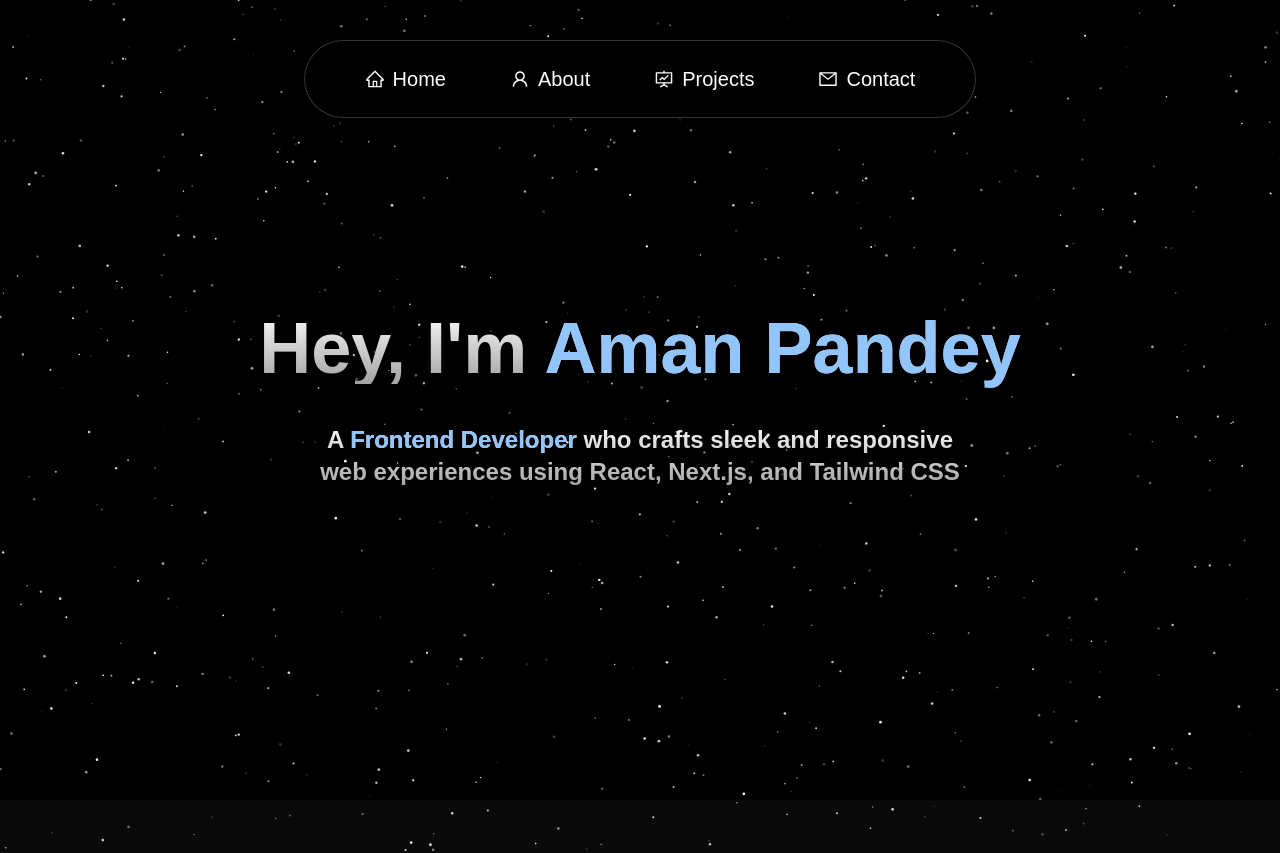
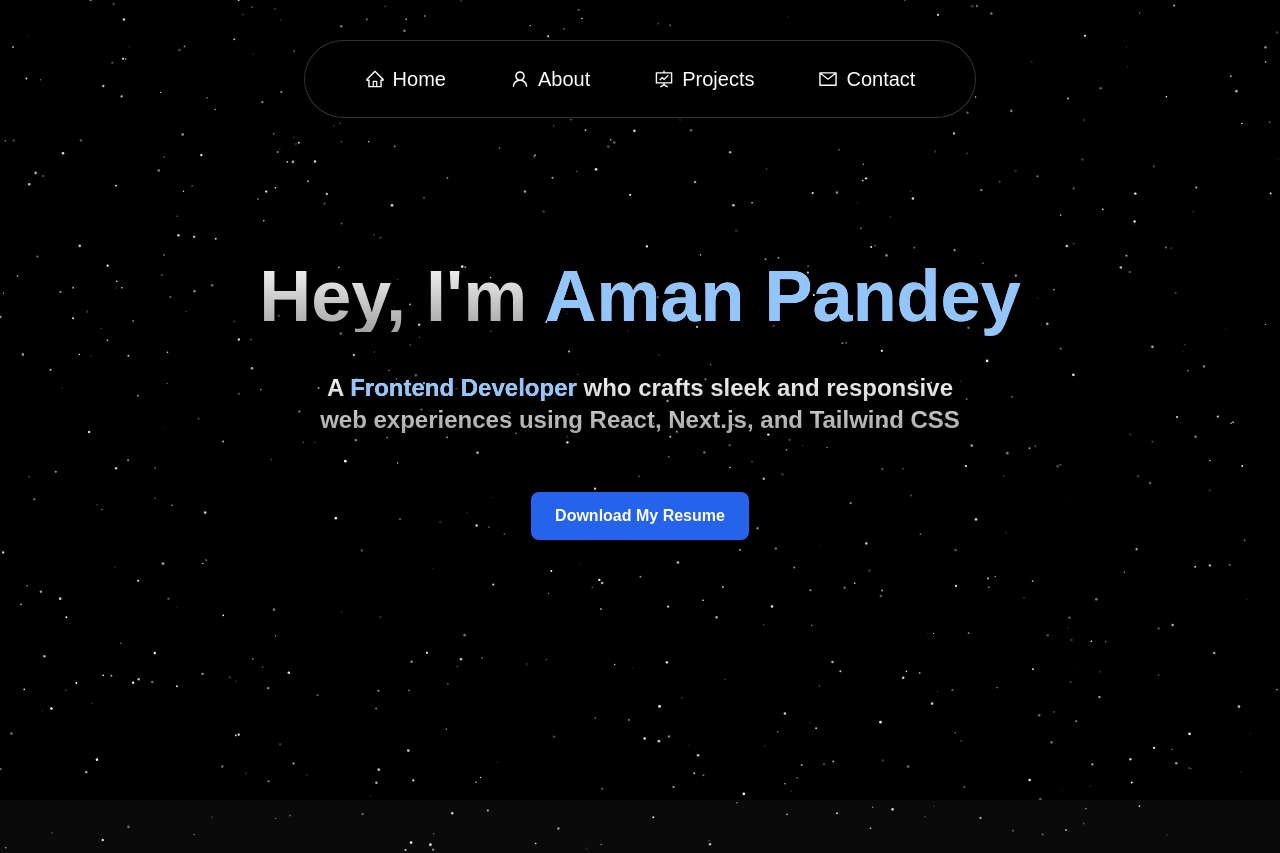
Before and after one commit to amanpandey3956/Portfolio, a Next.js app: page / in a window 1280 px wide. Shown: the top 853 px of the page. Built offline with nearby package versions, Linux system fonts and the light colour scheme.

Commit message:
resume add

```diff
--- a/src/components/Hero.tsx
+++ b/src/components/Hero.tsx
@@ -15,6 +15,7 @@ export function Hero() {
           particleColor="#FFFFFF"
         />
       </div>
+
       <div className="p-4 relative z-10 w-full text-center">
         <h1
           className="mt-20 md:mt-0 text-4xl md:text-7xl font-bold bg-clip-text text-transparent bg-gradient-to-b from-neutral-50 to-neutral-400"
@@ -26,6 +27,16 @@ export function Hero() {
         >
           A <span className="text-blue-300">Frontend Developer</span> who crafts sleek and responsive web experiences using React, Next.js, and Tailwind CSS
         </p>
+
+        <div className="relative mt-12 md:mt-14">
+          <a href="/resume.pdf" download="Aman_Pandey_Resume.pdf">
+            <button
+              className="px-6 py-3 bg-blue-600 text-white font-semibold rounded-lg hover:bg-blue-500 transition-colors duration-300"
+            >
+              Download My Resume
+            </button>
+          </a>
+        </div>
       </div>
     </div>
   );
--- a/src/components/Hero2.tsx
+++ b/src/components/Hero2.tsx
@@ -18,10 +18,10 @@ export function Hero2() {
 
       <div className="relative z-10 w-full h-full flex flex-col lg:flex-row items-center lg:items-start justify-between p-4">
         <div className="w-full lg:w-2/3 flex flex-col items-center lg:items-start justify-start mb-8 lg:mb-0 h-full">
-          <h1 className="mt-32 lg:mt-24 text-5xl font-bold bg-clip-text text-transparent text-white text-center lg:text-left lg:ml-48">
+          <h1 className="lg:px-0 sm:px-16 md:px-10 mt-32 lg:mt-24 text-5xl font-bold bg-clip-text text-transparent text-white text-center lg:text-left lg:ml-48">
             Let Me <span className="text-purple-400">Introduce</span> Myself
           </h1>
-          <p className="mt-16 lg:mt-14 text-lg lg:text-justify font-semibold bg-clip-text text-transparent text-white text-justify lg:ml-24">
+          <p className="lg:px-0 sm:px-16 md:px-10 mt-16 lg:mt-14 text-lg lg:text-justify font-semibold bg-clip-text text-transparent text-white text-justify lg:ml-24">
             I&apos;m a Frontend Focused Web Developer Driven by a passion for digital transformation, I am a versatile frontend developer specializing in creating seamless and engaging user experiences.
             <br /><br />
             As a dedicated frontend developer, I am committed to driving digital transformation through innovative web solutions. My approach combines technical proficiency with a strategic mindset, enabling me to translate complex challenges into effective, user-centric designs. My experience spans building dynamic applications with React.js, Next.js, TypeScript, and integrating libraries like Framer Motion for enhanced interactivity. I embrace emerging technologies and innovative frameworks to push the boundaries of what is possible in web development.
```
Also changed, not shown: 1 other file (tests, documents, lock files or other folders).
